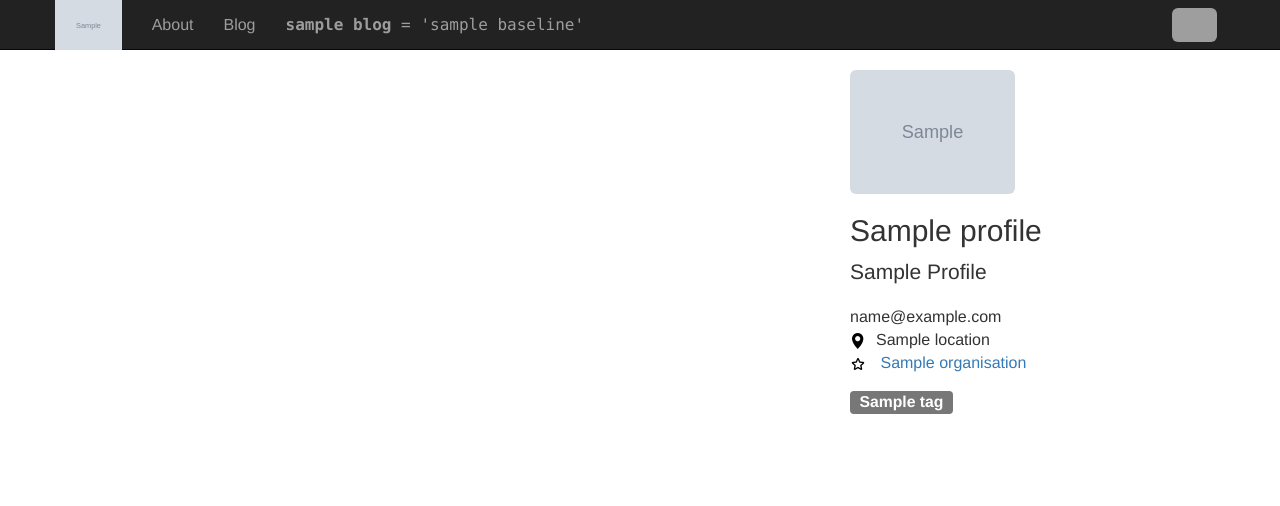
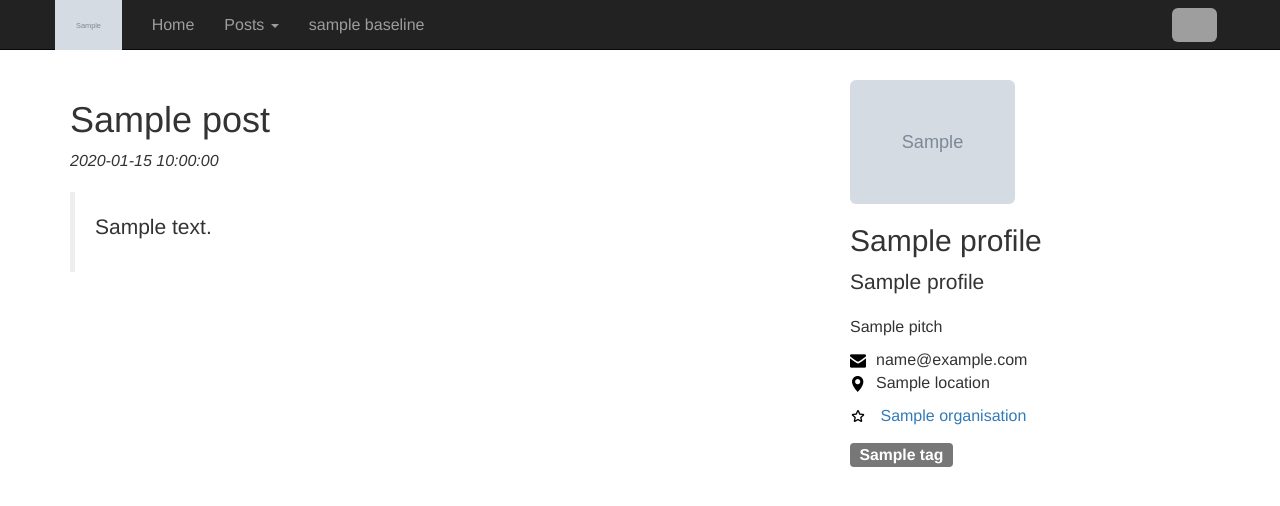
Before and after one commit to cyberbikepunk/aligator, a Flask app: template app/templates/notebook.html in a window 1280 px wide. Shown: the top 506 px of the page. Run offline with Flask 2, Linux system fonts and the light colour scheme; the template is opened without the code that fills it: most values are stand-ins (such as "Sample title", 1, 10 or a date in 2020); grey boxes marked "Sample" are stand-in pictures; parts of the project's set-up code (start-up, migrations or seed data) failed here and were passed over; some libraries are stand-ins or nearby versions; grey boxes are pictures that could not be loaded.

Commit message:
A whole bunch of front-end tweaks + added disqus snippet.

```diff
--- a/app/blog/__init__.py
+++ b/app/blog/__init__.py
@@ -1,5 +1,5 @@
 """ The blueprint for the blog. """
 
 from flask import Blueprint
-blog = Blueprint('blog', __name__)
+blog = Blueprint('blog', __name__, url_prefix='/blog')
 from . import views, errors
--- a/app/blog/views.py
+++ b/app/blog/views.py
@@ -1,14 +1,12 @@
-""" This module holds three views: home, post and about. """
+""" The blog blueprint (prefix: /blog) has two views: single and multiple posts. """
 
-from json import loads
 
-from flask import render_template
+from flask import render_template, abort
 from markdown import markdown
 from flask import Markup
-
 from . import blog
-from instance.settings import USER_PROFILE
-from .models import posts
+from instance.settings import USER_PROFILE as USER
+from .models import archive
 
 
 @blog.app_template_filter('markdown')
@@ -16,25 +14,16 @@ def markdown_filter(data):
     return Markup(markdown(data))
 
 
-@blog.route('/notebook-test')
-def notebook():
-
-    with open('/home/loic/Documents/posts/decorator_tutorial.ipynb') as ipynb:
-        nb = ipynb.read()
-        json = loads(nb)
-
-    return render_template('notebook.html', notebook=json, profile=USER_PROFILE)
+@blog.route('/')
+def multiple_posts():
+    return render_template('archive.html', profile=USER, archive=archive)
 
 
-@blog.route('/')
-def home():
+@blog.route('/<slug>')
+def single_post(slug):
+    post = archive.from_slug(slug)
 
-    jumbotron = 'I am the jumbotron'
-    sticky = ['I am the first sticky post', 'I am the second sticky post']
+    if not post:
+        return abort(404)
 
-    return render_template('home.html', profile=USER_PROFILE, jumbotron=jumbotron, sticky=sticky)
-
-
-@blog.route('/archive')
-def archive():
-    return render_template('archive.html', posts=posts, profile=USER_PROFILE)
+    return render_template(post.template, post=post, profile=USER, archive=archive)
--- a/app/static/css/blog.css
+++ b/app/static/css/blog.css
@@ -1,5 +1,5 @@
 body {
-    padding-top: 70px;
+    padding-top: 80px;
     font-size: 16px;
 }
 
@@ -62,6 +62,36 @@ nav.navbar {
     font-weight: bold;
 }
 
-/*#mobile-menu.in {*/
-    /*background-color: #222;*/
-/*}*/
+div.summary {
+    padding-bottom: 30px;
+    border-bottom: solid #EEEEEE 2px;
+}
+
+p.excerpt {
+    padding-top: 5px;
+}
+
+span.author {
+    display: none;
+}
+
+.body {
+    text-align: justify;
+}
+
+.excerpt, .sticky {
+    border-left: solid thick #EEEEEE;
+    padding: 20px;
+
+}
+.sticky {
+    border-bottom: none!important;
+    margin-bottom: 20px;
+}
+.timestamp {
+    font-style: italic;
+}
+
+.jumbotron {
+    padding: 20px;
+}
--- /dev/null
+++ b/app/static/js/disqus.js
@@ -0,0 +1,10 @@
+/* * * CONFIGURATION VARIABLES * * */
+var disqus_shortname = 'cyberbikepunk';
+
+/* * * DON'T EDIT BELOW THIS LINE * * */
+(function () {
+    var s = document.createElement('script'); s.async = true;
+    s.type = 'text/javascript';
+    s.src = '//' + disqus_shortname + '.disqus.com/count.js';
+    (document.getElementsByTagName('HEAD')[0] || document.getElementsByTagName('BODY')[0]).appendChild(s);
+}());
--- a/app/templates/404.html
+++ b/app/templates/404.html
@@ -1,6 +1,6 @@
 {% extends "base.html" %}
 
-{% block title %}Flasky - Page Not Found{% endblock %}
+{% block title %}cyberbikepunk | Page Not Found{% endblock %}
 
 {% block page_content %}
 <div class="page-header">
--- a/app/templates/500.html
+++ b/app/templates/500.html
@@ -1,6 +1,6 @@
 {% extends "base.html" %}
 
-{% block title %}Flasky - Internal Server Error{% endblock %}
+{% block title %}cyberbikepunk | Internal Server Error{% endblock %}
 
 {% block page_content %}
 <div class="page-header">
--- a/app/templates/base.html
+++ b/app/templates/base.html
@@ -14,10 +14,22 @@
 {% endblock %}
 
 {% block content %}
-    {# home, archive or post #}
+    <div id="content" class="container">
+        <div class="row">
+            <div id="main" class="col-md-8 col-sm-12 col-xs-12">
+                {% block main %}
+                    {# archive or post #}
+                {% endblock %}
+            </div>
+            <div id="sidebar" class="col-md-4 col-sm-12 col-xs-12">
+                {% include 'sidebar.html' %}
+            </div>
+        </div>
+    </div>
 {% endblock %}
 
 {% block footer %}
+    {{ super() }}
     <div id="footer" class="container">
         <small class="text-left">Powered by Flask and Bootstrap. CC licensed. Source code on <a href="http://github.com/cyberpunk/blog">github</a></small>
     </div>
--- a/app/templates/home.html
+++ /dev/null
@@ -1,53 +0,0 @@
-{% extends "base.html" %}
-
-{% block content %}
-    <div id="content" class="container">
-        <div class="row">
-
-            {# The main section #}
-
-            <div id="main" class="col-md-8 col-sm-12 col-xs-12">
-            {% block main %}
-                <div class="row jumbotron">
-                    {{ jumbotron | markdown }}
-                </div>
-                {% for item in sticky %}
-                    <div class="row visible-sm visible-md visible-lg">
-                        {{ item | markdown }}
-                    </div>
-                {% endfor %}
-            {% endblock %}
-            </div>
-
-            {# The sidebar on the right #}
-
-            <div id="side-content" class="col-md-4 col-sm-12 col-xs-12">
-                <div class="row">
-                    <div class="col-lg-6 col-md-6 col-sm-3 col-xs-4 pull-left">
-                        <img src="{{ url_for('static', filename=profile.photo) }}" class="img-rounded img-responsive" alt="{{ profile.name }}">
-                    </div>
-                </div>
-
-                <h2>{{ profile.name }}</h2>
-                <p class="lead">{{ profile.title | title }}</p>
-                <p
-                    <img src="{{ url_for('static', filename='img/email.png') }}" class="inline-block icon"><span>{{ profile.email }}</span><br>
-                    <img src="{{ url_for('static', filename='img/location.png') }}"  class="inline-block icon"><span>{{ profile.locations | join(', ') }}</span><br>
-                </p>
-                <p>
-                    {% for organisation in profile.organisations %}
-                        <img src="{{ url_for('static', filename='img/star.png') }}"  class="inline-block icon">
-                        <a href="{{ organisation.link }}" title="{{ organisation.name }}">{{ organisation.name | trim }}</a><br>
-                    {% endfor %}
-                </p>
-
-                <p class="lead">
-                    {% for tag in profile.tags %}
-                        <span class="label inline-block label-default">{{ tag }}</span>
-                    {% endfor %}
-                </p>
-            </div>
-        </div>
-    </div>
-
-{% endblock %}
--- a/app/templates/navbar.html
+++ b/app/templates/navbar.html
@@ -13,15 +13,18 @@
         </div>
         <div id="mobile-menu" class="navbar-collapse collapse">
             <ul class="nav navbar-nav navbar-left">
-                <li><a href="/">About</a></li>
-                <li><a href="/archive">Blog</a></li>
+                <li><a href="/">Home</a></li>
+                <li class="dropdown">
+                    <a href="#" class="dropdown-toggle" data-toggle="dropdown" role="button" aria-haspopup="true" aria-expanded="false">Posts <pan class="caret"></pan></a>
+                    <ul class="dropdown-menu">
+                        {% for post in archive.by_importance %}
+                            <li><a href="{{ post.slug }}" title="{{ post.title }}">{{ post.title }}</a></li>
+                        {% endfor %}
+                    </ul>
+                </li>
             </ul>
             <p class="navbar-text navbar-keft visible-md visible-lg">
-                <samp id="baseline">
-                    <span class="kwd">{{ profile.blog | lower }}</span>
-                    <span> = </span>
-                    <span class="str">'{{ profile.baseline | lower }}'</span>
-                </samp>
+                <span>{{ profile.baseline | lower }}</span>
             </p>
             <ul id="accounts" class="nav navbar-nav navbar-right">
                 {% for account in profile.accounts %}
--- a/app/templates/notebook.html
+++ b/app/templates/notebook.html
@@ -1,12 +1,16 @@
-{% extends "home.html" %}
+{% extends "base.html" %}
 
 {% block title %}
-    cyberbikepunk | Blog
+    post.title | profile.blog
 {% endblock %}
 
 {% block main %}
-    {% if notebook['cells'] %}
-        {% for cell in notebook['cells'] %}
+    <h1>{{ post.title }}</h1>
+    <p class="timestamp">{{ post.timestamp }}</p>
+    <h2 class="lead excerpt">{{ post.excerpt | markdown}}</h2>
+    <div class="body">
+        {% if post.body['cells'] %}
+            {% for cell in post.body['cells'] %}
 
                 {% if cell['cell_type'] == 'markdown' %}
                     {# ------------- #}
@@ -26,14 +30,14 @@
 
                     {% set outputs = cell['outputs'] %}
                     {# ------------ #}
-                {# CELL OUTPUTS #}
+                    {# CODE OUTPUTS #}
                     {# ------------ #}
 
                     {% if outputs %}
                         {% if outputs[0]['name'] == 'stdout' %}
-                        {# --------------- #}
-                        {# Standard output #}
-                        {# --------------- #}
+                            {# ---------------- #}
+                            {# STDOUT or STDERR #}
+                            {# ---------------- #}
                             <samp> {% for line in outputs[0]['text'] %}
                                 {{ line }}<br>
                             {% endfor %} </samp>
@@ -43,7 +47,7 @@
                         {% if outputs[1] %}
                             {% if outputs[1]['data']['text/plain'] %}
                                 {# ----------- #}
-                            {# Cell output #}
+                                {# CELL RESULT #}
                                 {# ----------- #}
                                 <samp class="output"> {% for line in outputs[1]['data']['text/plain'] %}
                                     {{ line }}
@@ -51,15 +55,14 @@
                                 <p></p>
                             {% endif %}
                         {% endif %}
-
                     {% endif %}
-
                 {% endif %}
-
             {% endfor %}
         {% endif %}
+    </div>
 {% endblock %}
 
 {% block scripts %}
     {{ super() }}
+    <script src="{{ url_for('static', filename='js/disqus.js') }}"></script>
 {% endblock %}
--- /dev/null
+++ b/app/templates/sidebar.html
@@ -0,0 +1,29 @@
+{% set p = profile %}
+
+<div class="row" xmlns:mailto="http://www.w3.org/1999/xhtml">
+    <div class="col-lg-6 col-md-6 col-sm-3 col-xs-4 pull-left">
+        <img src="{{ url_for('static', filename=p.photo) }}" class="img-rounded img-responsive" alt="{{ p.name }}">
+    </div>
+</div>
+
+<h2>{{ p.name }}</h2>
+<p class="lead">{{ p.title }}</p>
+{% if p.pitch %}
+    <p id="pitch">{{ p.pitch }}</p>
+{% endif %}
+<p>
+    <img src="{{ url_for('static', filename='img/email.png') }}" class="inline-block icon"><span>{{ p.email }}</span><br>
+    <img src="{{ url_for('static', filename='img/location.png') }}" class="inline-block icon"><span>{{ p.locations | join(', ') }}</span><br>
+</p>
+<p>
+    {% for organisation in p.organisations %}
+        <img src="{{ url_for('static', filename='img/star.png') }}"  class="inline-block icon">
+        <a href="{{ organisation.link }}" title="{{ organisation.name }}">{{ organisation.name | trim }}</a><br>
+    {% endfor %}
+</p>
+
+<p class="lead">
+    {% for tag in p.tags %}
+        <span class="label inline-block label-default">{{ tag }}</span>
+    {% endfor %}
+</p>
```
Also changed, not shown: app/blog/models.py (+59 -2 lines), app/templates/archive.html (+17 -26 lines), app/templates/markdown.html (added, +21 -0 lines), app/templates/post.html (deleted, +0 -9 lines), manage.py (+8 -1 lines), app/static/img/fuckoff.png (added). Lines whose indentation alone changed are shown as unchanged.
